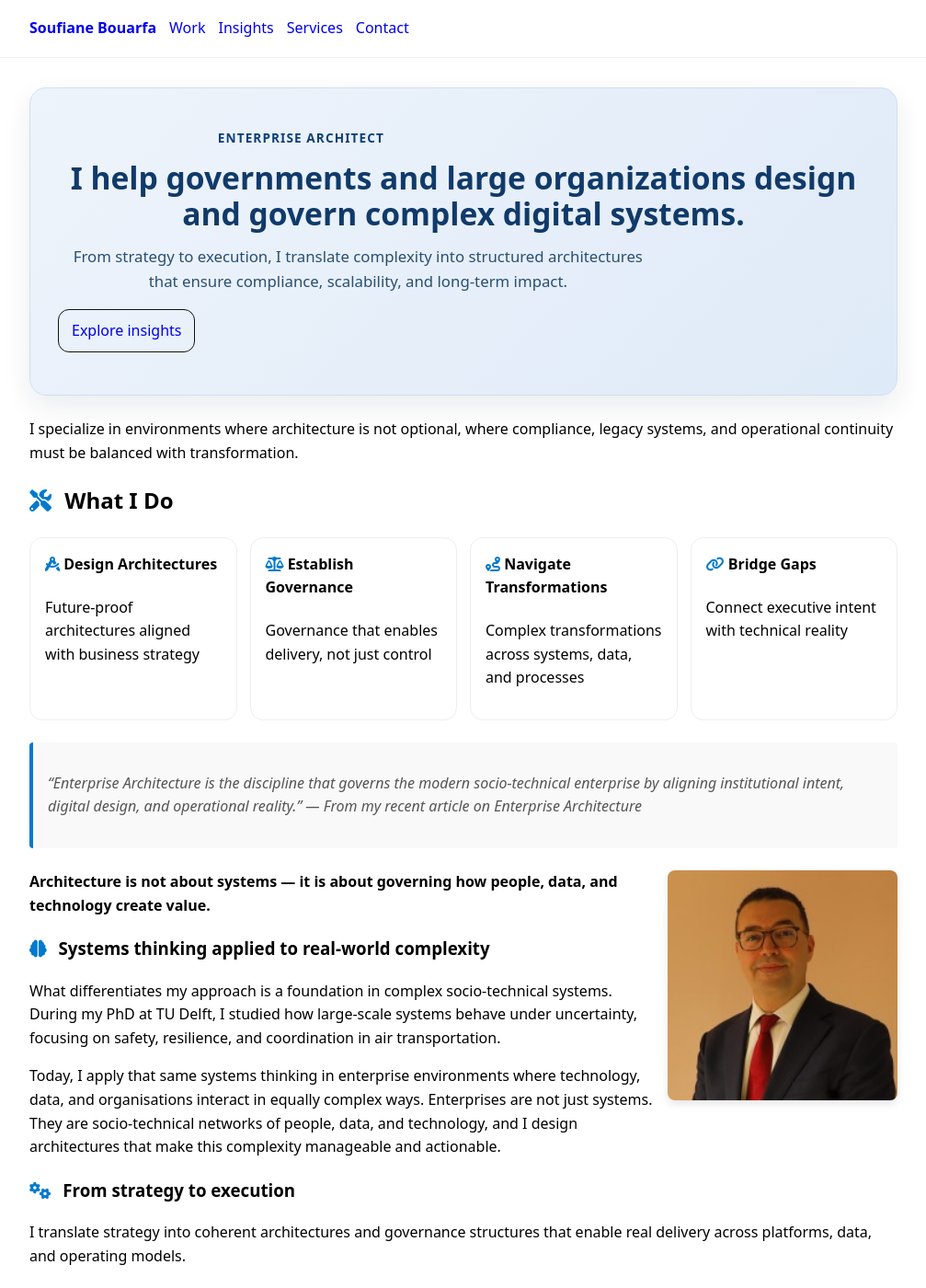
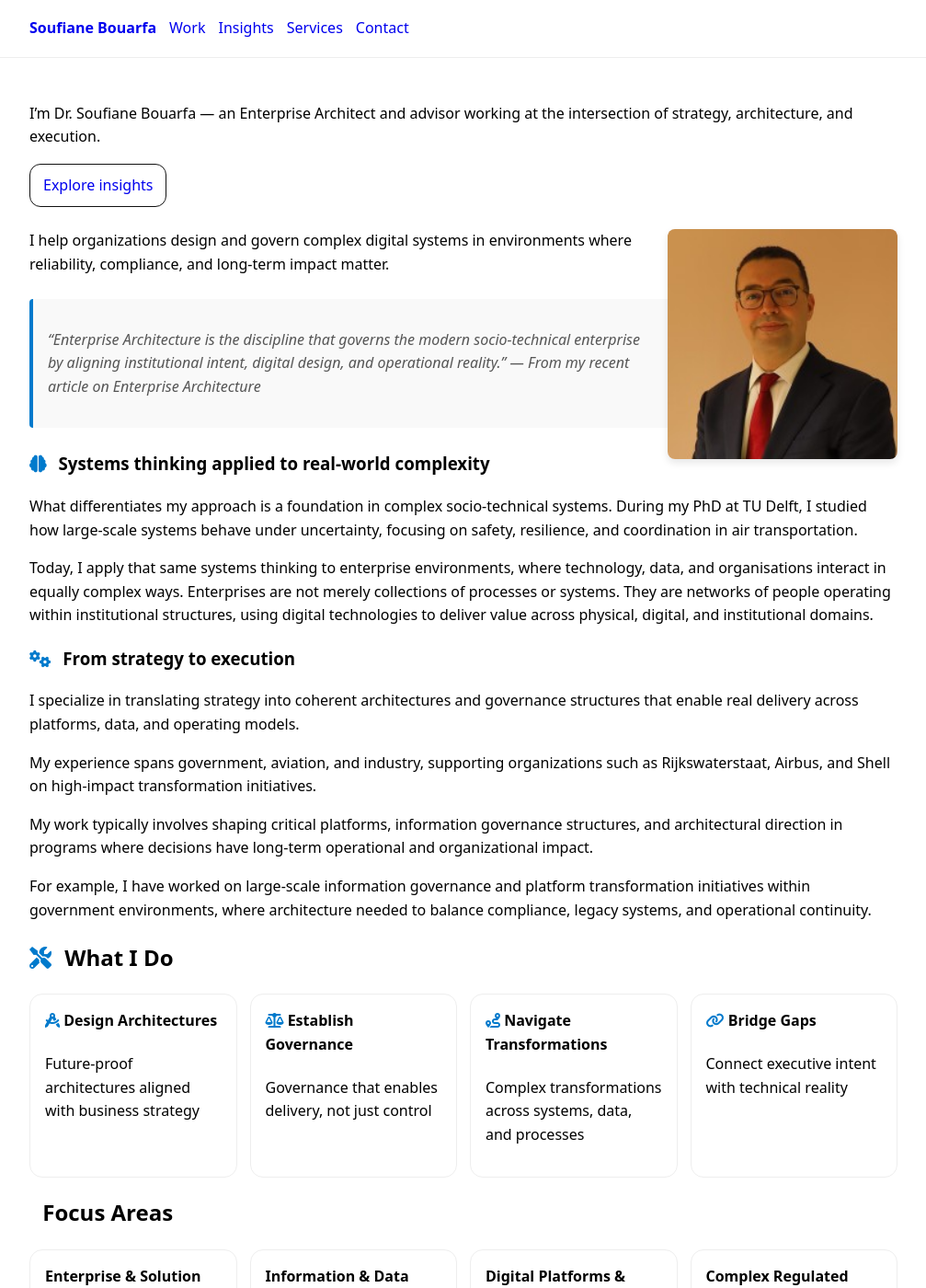
Before and after one commit to sbouarfa/soufianebouarfa.github.io, a Jekyll site: the page built from index.md, in a window 1280 px wide and 1400 px high. Shown: the whole window at 92% size, without its empty margins (136-1143 px from the left). Built offline with Jekyll 4.4.1, drawn with Linux system fonts in a browser that asks for light colours; some of the changed text lies outside the part shown.

Commit message:
Restore previous homepage content

```diff
--- a/index.md
+++ b/index.md
@@ -3,18 +3,33 @@ layout: page
 summary: "I am Soufiane Bouarfa, an Enterprise and Solution Architect helping regulated organizations deliver through governance."
 ---
 
-<section class="hero home-hero">
-  <div class="wow-left">
-    <p class="label">Enterprise Architect</p>
-    <h1>I help governments and large organizations design and govern complex digital systems.</h1>
-    <p>From strategy to execution, I translate complexity into structured architectures that ensure compliance, scalability, and long-term impact.</p>
-    <div class="hero-actions" style="margin-bottom: 1rem;">
-      <a class="btn" href="/insights/">Explore insights</a>
-    </div>
-  </div>
-</section>
+I'm Dr. Soufiane Bouarfa — an Enterprise Architect and advisor working at the intersection of strategy, architecture, and execution.
 
-I specialize in environments where architecture is not optional, where compliance, legacy systems, and operational continuity must be balanced with transformation.
+<div style="margin-bottom: 1.5rem;">
+  <a class="btn" href="/insights/">Explore insights</a>
+</div>
+
+![Dr. Soufiane Bouarfa](/assets/images/about/soufiane.jpg){: style="float: right; margin: 0 0 1rem 1rem; width: 250px; border-radius: 8px; box-shadow: 0 4px 8px rgba(0,0,0,0.1);" }
+
+I help organizations design and govern complex digital systems in environments where reliability, compliance, and long-term impact matter.
+
+> "Enterprise Architecture is the discipline that governs the modern socio-technical enterprise by aligning institutional intent, digital design, and operational reality." — From my recent article on Enterprise Architecture
+
+### <i class="fas fa-brain about-icon"></i> Systems thinking applied to real-world complexity
+
+What differentiates my approach is a foundation in complex socio-technical systems. During my PhD at TU Delft, I studied how large-scale systems behave under uncertainty, focusing on safety, resilience, and coordination in air transportation.
+
+Today, I apply that same systems thinking to enterprise environments, where technology, data, and organisations interact in equally complex ways. Enterprises are not merely collections of processes or systems. They are networks of people operating within institutional structures, using digital technologies to deliver value across physical, digital, and institutional domains.
+
+### <i class="fas fa-cogs about-icon"></i> From strategy to execution
+
+I specialize in translating strategy into coherent architectures and governance structures that enable real delivery across platforms, data, and operating models.
+
+My experience spans government, aviation, and industry, supporting organizations such as Rijkswaterstaat, Airbus, and Shell on high-impact transformation initiatives.
+
+My work typically involves shaping critical platforms, information governance structures, and architectural direction in programs where decisions have long-term operational and organizational impact.
+
+For example, I have worked on large-scale information governance and platform transformation initiatives within government environments, where architecture needed to balance compliance, legacy systems, and operational continuity.
 
 ## <i class="fas fa-tools about-icon"></i> What I Do
 
@@ -36,28 +51,6 @@ I specialize in environments where architecture is not optional, where complianc
 <p>Connect executive intent with technical reality</p>
 </div>
 </div>
-
-> "Enterprise Architecture is the discipline that governs the modern socio-technical enterprise by aligning institutional intent, digital design, and operational reality." — From my recent article on Enterprise Architecture
-
-![Dr. Soufiane Bouarfa](/assets/images/about/soufiane.jpg){: style="float: right; margin: 0 0 1rem 1rem; width: 250px; border-radius: 8px; box-shadow: 0 4px 8px rgba(0,0,0,0.1);" }
-
-**Architecture is not about systems — it is about governing how people, data, and technology create value.**
-
-### <i class="fas fa-brain about-icon"></i> Systems thinking applied to real-world complexity
-
-What differentiates my approach is a foundation in complex socio-technical systems. During my PhD at TU Delft, I studied how large-scale systems behave under uncertainty, focusing on safety, resilience, and coordination in air transportation.
-
-Today, I apply that same systems thinking in enterprise environments where technology, data, and organisations interact in equally complex ways. Enterprises are not just systems. They are socio-technical networks of people, data, and technology, and I design architectures that make this complexity manageable and actionable.
-
-### <i class="fas fa-cogs about-icon"></i> From strategy to execution
-
-I translate strategy into coherent architectures and governance structures that enable real delivery across platforms, data, and operating models.
-
-My experience spans government, aviation, and industry, supporting organizations such as Rijkswaterstaat, Airbus, and Shell on high-impact transformation initiatives.
-
-My work typically involves shaping critical platforms, information governance structures, and architectural direction in programs where decisions have long-term operational and organizational impact.
-
-For example, I have worked on large-scale information governance and platform transformation initiatives within government environments, where architecture needed to balance compliance, legacy systems, and operational continuity.
 
 ## <i class="fas fa-target about-icon"></i> Focus Areas
 
@@ -84,17 +77,15 @@ For example, I have worked on large-scale information governance and platform tr
 
 I see architecture not as documentation, but as a decision-making capability.
 
-In digital organizations, architecture defines how decisions are made, how systems evolve, and how value is delivered at scale. My goal is to make that structure explicit, coherent, and actionable through clear governance and practical design.
+In digital organizations, architecture defines how decisions are made, how systems evolve, and how value is delivered at scale. My goal is to make that structure explicit, coherent, and actionable.
+
+Ultimately, I see architecture as a leadership instrument, one that brings clarity, alignment, and direction in increasingly complex organizations. As I explore in my writing, Enterprise Architecture governs the modern socio-technical enterprise by making trade-offs visible and ensuring that institutional intent translates into operational reality through deliberate design.
 
 ## <i class="fas fa-user about-icon"></i> Beyond work
 
 Outside of work, I enjoy spending time with my family and reflecting on how technology, systems, and society evolve over time.
 
-## Working on a complex digital transformation?
-
-Let's bring structure to it.
-
-<div style="text-align: center; margin-top: 1rem;">
+<div style="text-align: center; margin-top: 2rem;">
 <a href="/contact/" class="btn">Get in Touch</a>
 <a href="https://www.linkedin.com/in/soufianebouarfa/" class="btn" style="margin-left: 1rem;">LinkedIn</a>
 </div>
```
